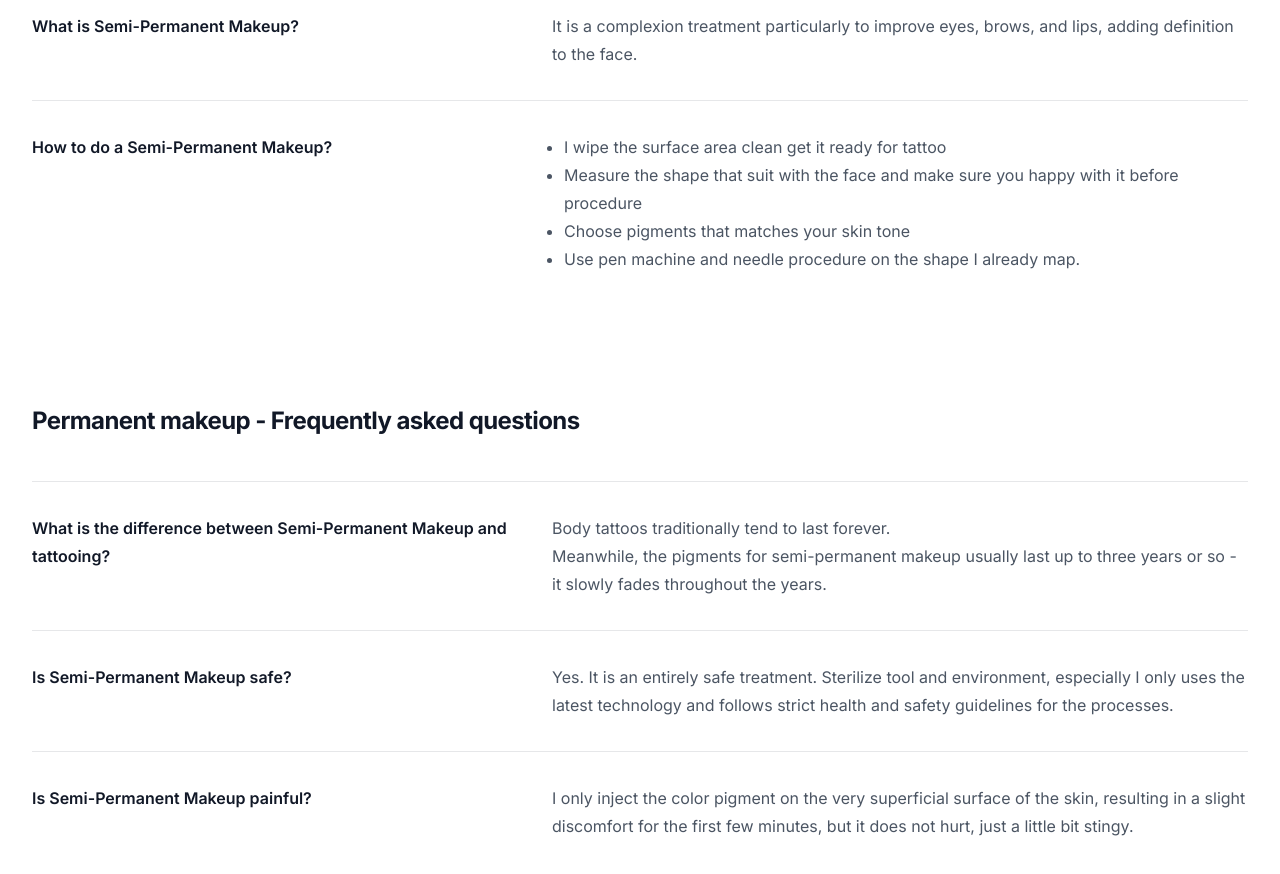
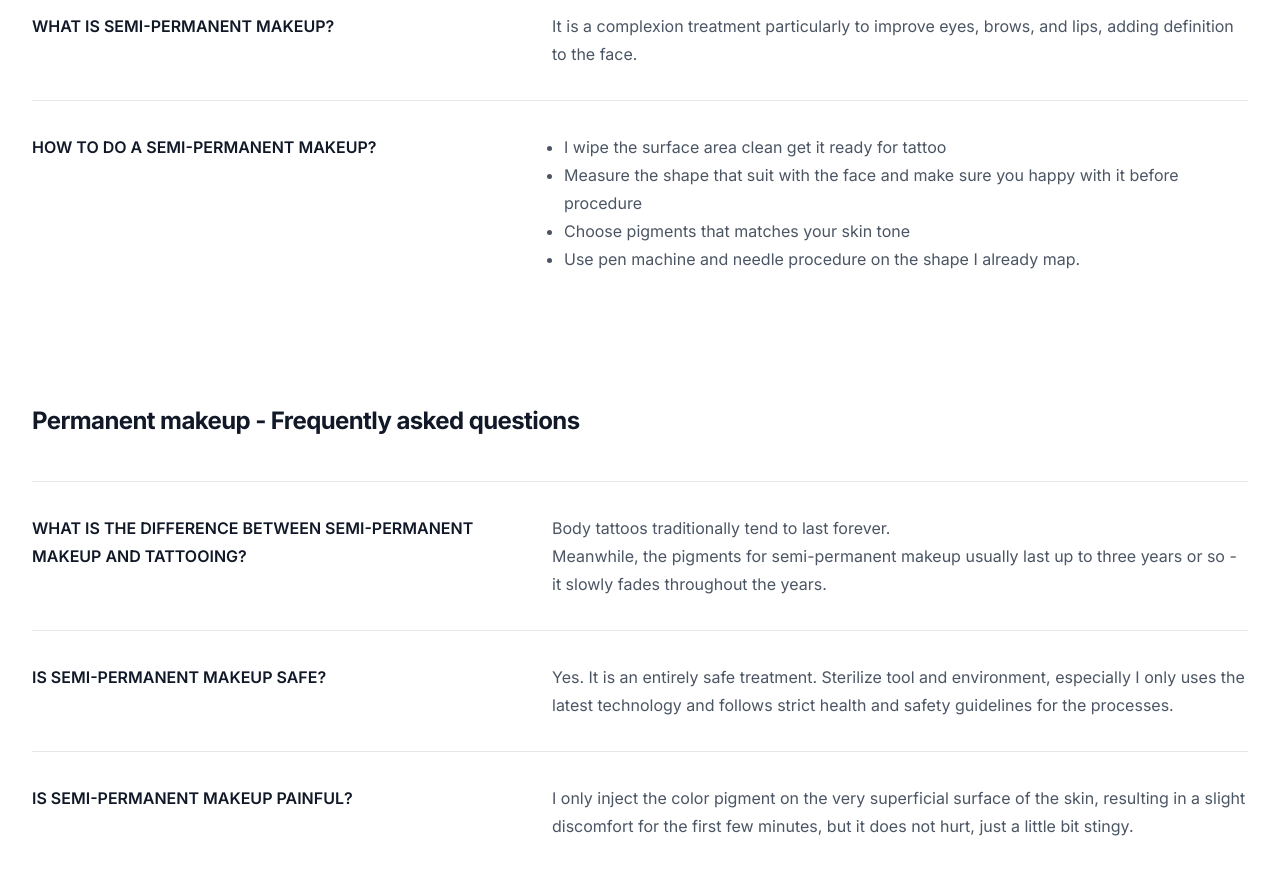
Before and after one commit to toanhminh0412/loan-tattoo-website, a Next.js app in the folder nana-tattoo/: page / in a window 1280 px wide. Shown: the part 1420-2294 px from the top of the page. Built offline with nearby package versions, Linux system fonts and the light colour scheme.

Commit message:
Capitalize all questions

```diff
--- a/nana-tattoo/src/components/FAQs.js
+++ b/nana-tattoo/src/components/FAQs.js
@@ -21,13 +21,13 @@ const tattooFaqs = [
     },
     {
       id: 4,
-      question: "What is Semi-Permanent Makeup?",
+      question: "WHAT IS SEMI-PERMANENT MAKEUP?",
       answer:
         "It is a complexion treatment particularly to improve eyes, brows, and lips, adding definition to the face.",
     },
     {
       id: 5,
-      question: "How to do a Semi-Permanent Makeup?",
+      question: "HOW TO DO A SEMI-PERMANENT MAKEUP?",
       html: true,
       answer:
         `
@@ -44,7 +44,7 @@ const tattooFaqs = [
 const permanentMakeupFaqs = [
     {
       id: 1,
-      question: "What is the difference between Semi-Permanent Makeup and tattooing?",
+      question: "WHAT IS THE DIFFERENCE BETWEEN SEMI-PERMANENT MAKEUP AND TATTOOING?",
       html: true,
       answer:
         `Body tattoos traditionally tend to last forever.<br>
@@ -52,13 +52,13 @@ const permanentMakeupFaqs = [
     },
     {
       id: 2,
-      question: "Is Semi-Permanent Makeup safe?",
+      question: "IS SEMI-PERMANENT MAKEUP SAFE?",
       answer:
         "Yes. It is an entirely safe treatment. Sterilize tool and environment, especially I only uses the latest technology and follows strict health and safety guidelines for the processes.",
     },
     {
       id: 3,
-      question: "Is Semi-Permanent Makeup painful?",
+      question: "IS SEMI-PERMANENT MAKEUP PAINFUL?",
       answer:
         "I only inject the color pigment on the very superficial surface of the skin, resulting in a slight discomfort for the first few minutes, but it does not hurt, just a little bit stingy.",
     }
```
